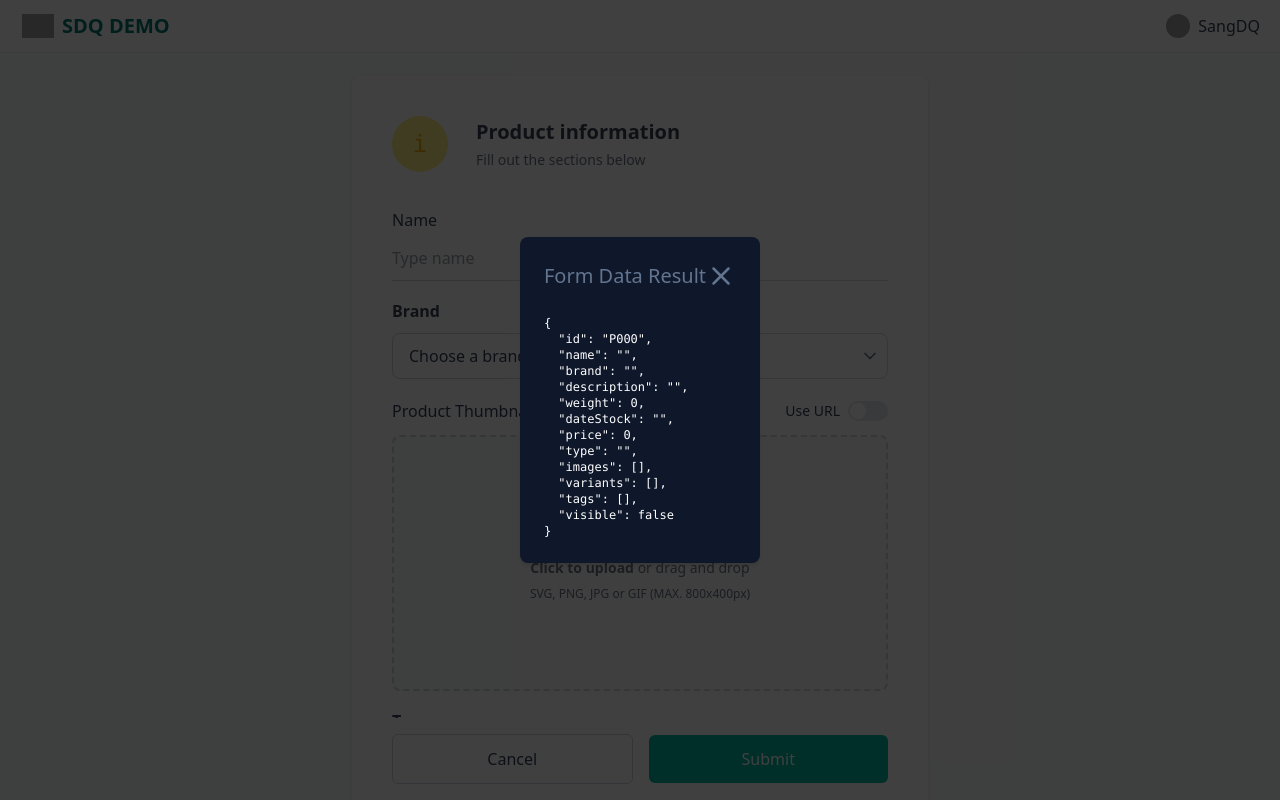
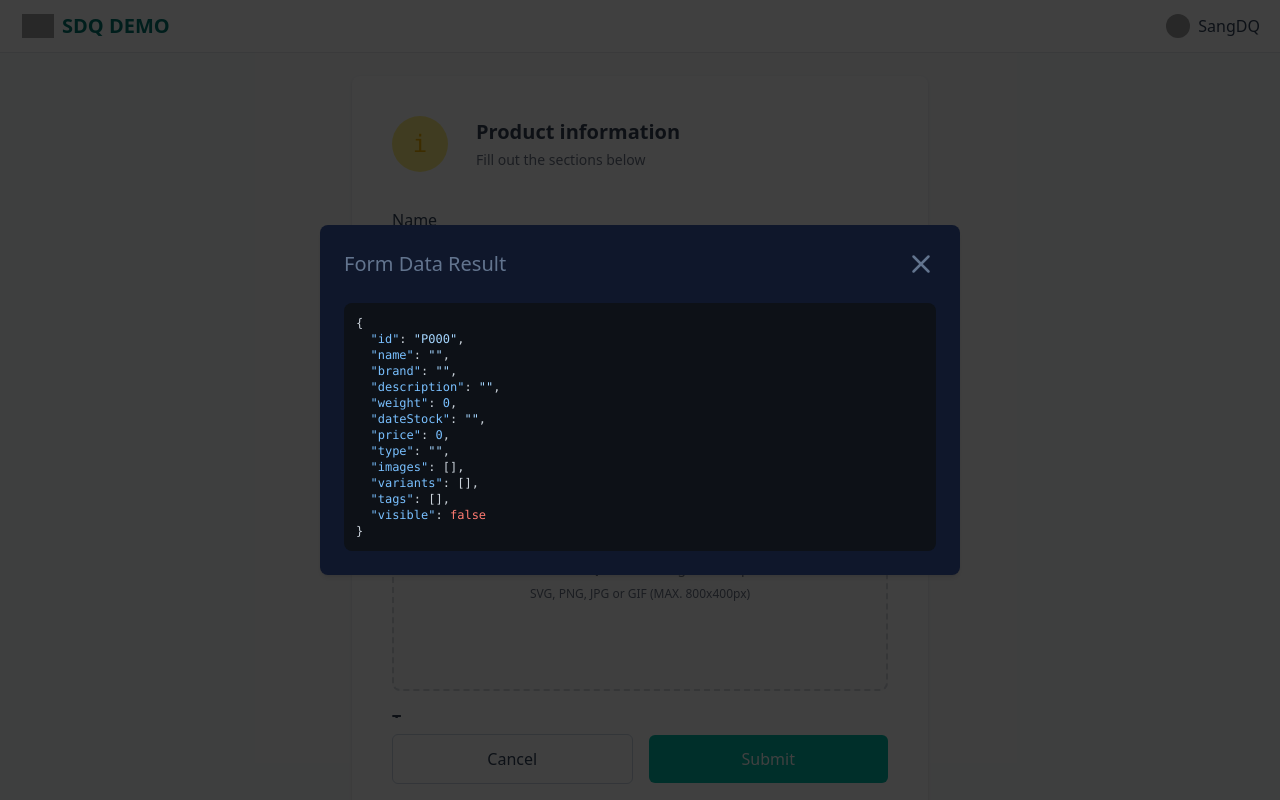
Before and after one commit to DoQuocSang/reactive-form-react, a React (Vite) app: page /product/1 in a window 1280 px wide. Shown: the top 800 px of the page. Built offline with nearby package versions, Linux system fonts and the light colour scheme; grey boxes are pictures that could not be loaded.

Commit message:
chore: change logic for handling check change and integrate highlight.js

```diff
--- a/package.json
+++ b/package.json
@@ -11,6 +11,7 @@
   },
   "dependencies": {
     "@tailwindcss/vite": "^4.1.7",
+    "highlight.js": "^11.11.1",
     "lucide-react": "^0.511.0",
     "react": "^19.1.0",
     "react-dom": "^19.1.0",
--- a/src/components/forms/ProductForm.component.tsx
+++ b/src/components/forms/ProductForm.component.tsx
@@ -44,7 +44,6 @@ export default function ProductForm({ productId }: IProductFormProps) {
     onSubmit,
     getValues,
     setValue,
-    setProductData,
     isShowPopup,
   } = useProduct(productId);
 
@@ -266,7 +265,7 @@ export default function ProductForm({ productId }: IProductFormProps) {
                         type={errors.price?.type as ValidatorType}
                       />
                       <button
-                      type="button"
+                        type="button"
                         onClick={() =>
                           autoAdjustValidValueForNumberInput(
                             getValues,
@@ -377,7 +376,7 @@ export default function ProductForm({ productId }: IProductFormProps) {
                       />
 
                       <button
-                      type="button"
+                        type="button"
                         onClick={() =>
                           autoGenerateDiscountCodeForTextInput(
                             setValue,
@@ -430,19 +429,10 @@ export default function ProductForm({ productId }: IProductFormProps) {
                       name="visible"
                       type="checkbox"
                       id="visible"
-                      checked={productData.visible}
-                      onChange={(e) =>
-                        setProductData((prev) => ({
-                          ...prev,
-                          visible: e.target.checked,
-                        }))
-                      }
-                      className="appearance-none cursor-pointer w-full h-full bg-red-100 rounded border-none focus:ring-0 checked:bg-emerald-500 transition-all duration-150 ease-in-out"
+                      className="peer appearance-none cursor-pointer w-full h-full bg-red-100 rounded border-none focus:ring-0 checked:bg-emerald-500 transition-all duration-150 ease-in-out"
                     />
 
-                    {productData.visible && (
-                      <Check className="size-5 text-white absolute top-0 left-0 pointer-events-none" />
-                    )}
+                    <Check className="peer-checked:visible invisible size-5 text-white absolute top-0 left-0 pointer-events-none" />
                   </div>
                 </div>
               </div>
--- a/src/components/pop-up/FormDataPopUp.component.tsx
+++ b/src/components/pop-up/FormDataPopUp.component.tsx
@@ -1,12 +1,31 @@
 import { XIcon } from "lucide-react";
 import { useProductStore } from "../../store/product.store";
+import hljs from "highlight.js/lib/core";
+import json from "highlight.js/lib/languages/json";
+import "highlight.js/styles/github-dark.css"; // hoặc style bạn thích
+import { useEffect, useRef } from "react";
+
+hljs.registerLanguage("json", json);
 
 export default function FormDataPopUp() {
   const formData = useProductStore((state) => state.formData);
   const togglePopup = useProductStore((state) => state.togglePopup);
+
+  const codeRef = useRef(null);
+
+  useEffect(() => {
+    if (codeRef.current) {
+      hljs.highlightElement(codeRef.current);
+    }
+  }, [formData]);
+
   return (
-    <div className="fixed z-50 top-0 left-0 right-0 h-screen w-full flex justify-center items-center bg-black/75">
-      <div className="max-h-[80vh] overflow-y-scroll gap-2 bg-slate-900 rounded-lg shadow-md">
+    <div className="fixed z-50 top-0 left-0 right-0 h-screen w-full flex justify-center items-center">
+      <div
+        onClick={() => togglePopup()}
+        className="absolute z-0 bg-black/75 h-screen w-full"
+      ></div>
+      <div className="relative max-h-[80vh] min-w-1/2 overflow-y-scroll gap-2 bg-slate-900 rounded-lg shadow-md">
         <div className="flex flex-col px-6 pb-6 justify-center-center">
           <div className="sticky top-0 py-6 bg-slate-900 flex justify-between items-center text-slate-500">
             <p className="text-xl">Form Data Result</p>
@@ -14,8 +33,10 @@ export default function FormDataPopUp() {
               <XIcon onClick={() => togglePopup()} size={30} />
             </button>
           </div>
-          <pre className="text-white text-xs">
-            {JSON.stringify(formData, null, 2)}
+          <pre className="rounded-lg overflow-hidden">
+            <code ref={codeRef} className="json text-xs">
+              {JSON.stringify(formData, null, 2)}
+            </code>
           </pre>
         </div>
       </div>
```
Also changed, not shown: 1 other file (tests, documents, lock files or other folders).
